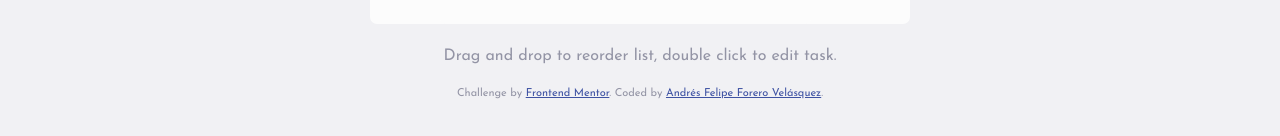
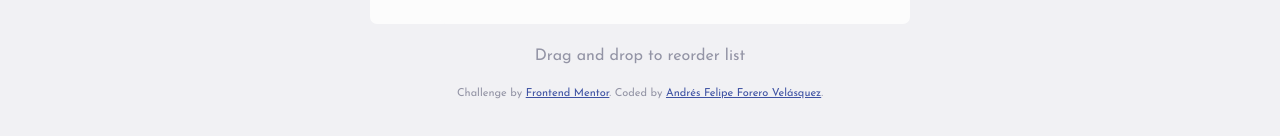
Before and after one commit to AndresFelipeForero/todo-app-main, an Angular app: page / in a window 1280 px wide. Shown: the part 286-422 px from the top of the page. Built offline with nearby package versions, Linux system fonts and the light colour scheme.

Commit message:
text dbl click deleted

```diff
--- a/src/app/todo-list/todo-list.component.html
+++ b/src/app/todo-list/todo-list.component.html
@@ -72,7 +72,7 @@
 
 
         <span class="
-        helptext">Drag and drop to reorder list, double click to edit task. </span>
+        helptext">Drag and drop to reorder list </span>
         <div class="attribution" [ngClass]="{'attribution__dark': changeTheme}">
             Challenge by <a href="https://www.frontendmentor.io?ref=challenge" target="_blank">Frontend Mentor</a>.
             Coded by <a href="#">Andrés Felipe Forero Velásquez</a>.
```
Also changed, not shown: 3 other files (tests, documents, lock files or other folders).
